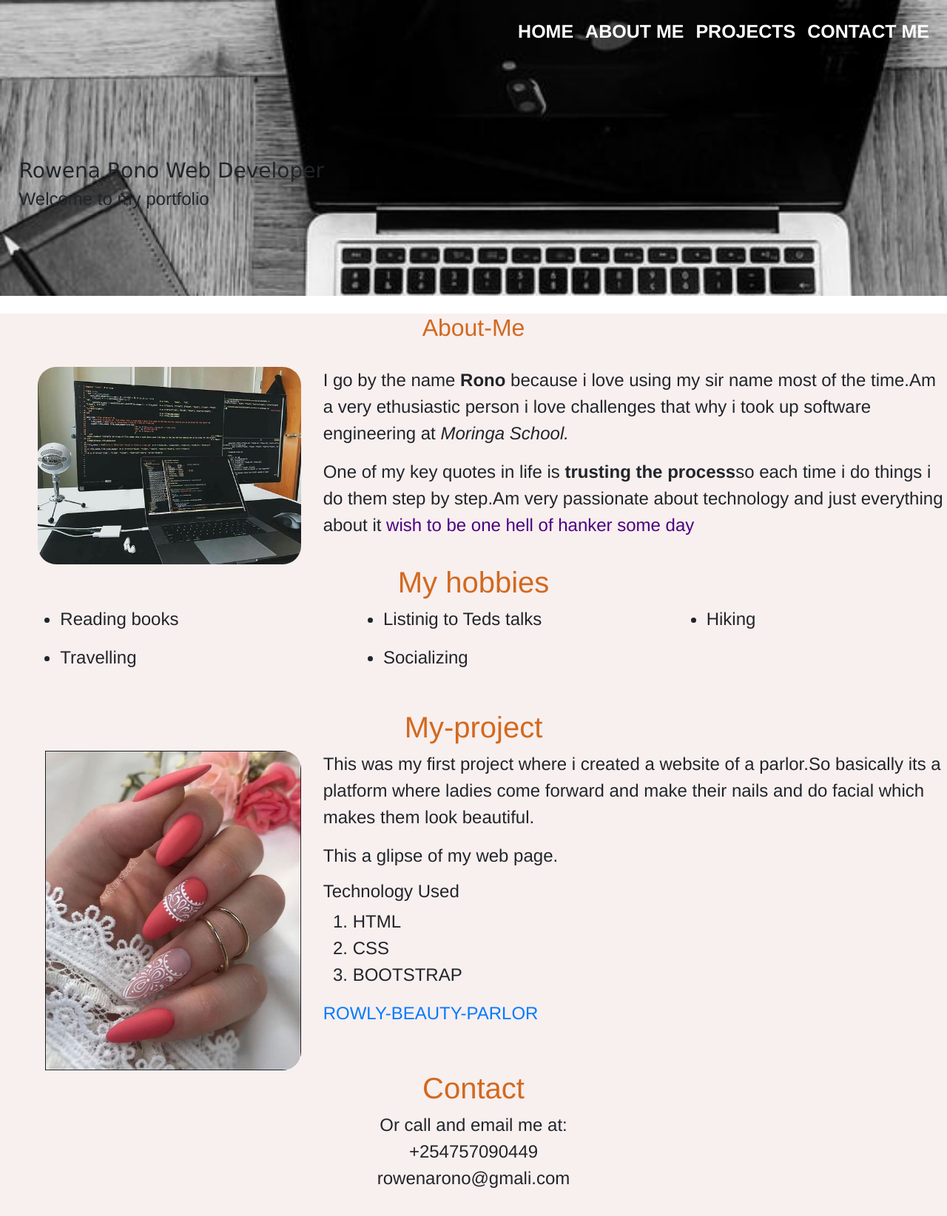
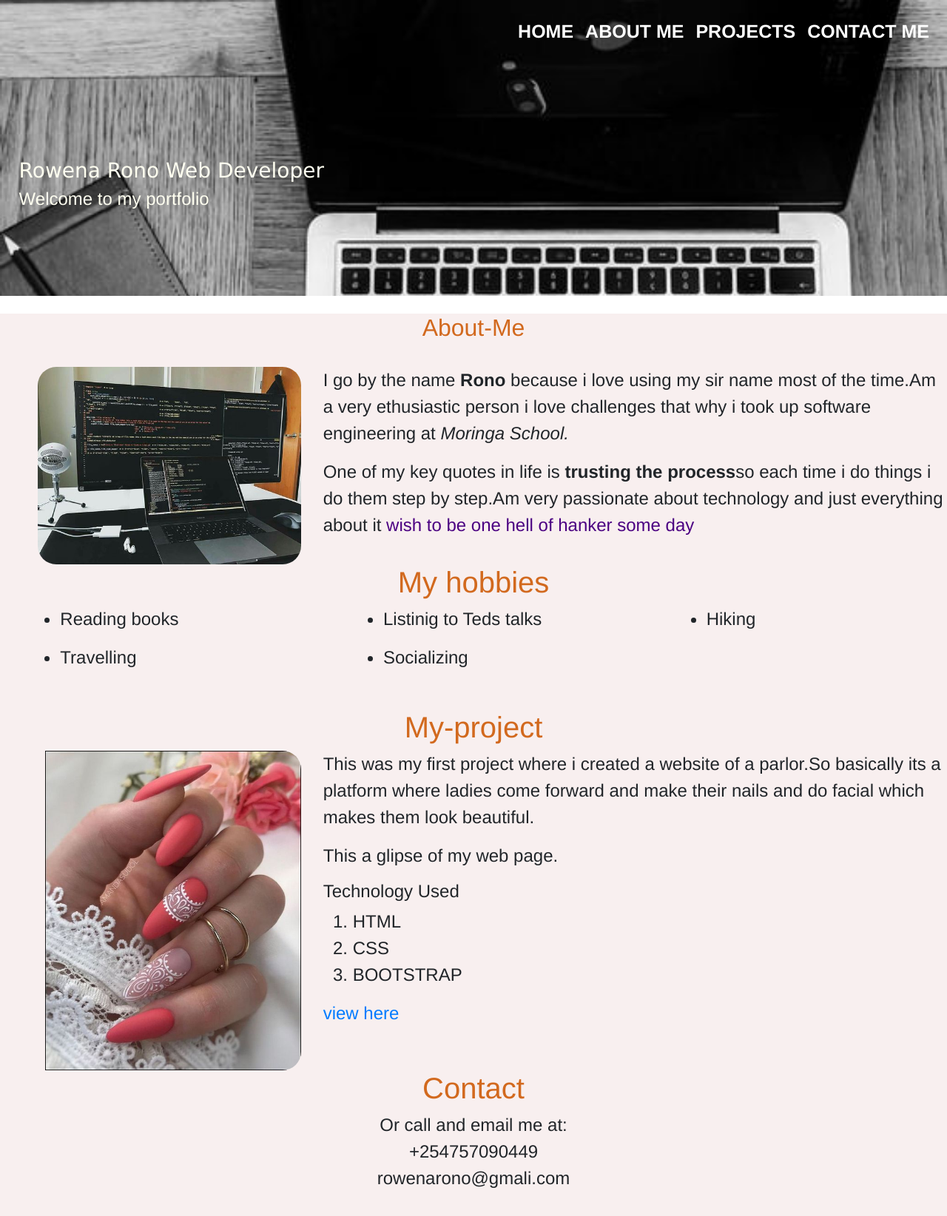
Before and after one commit to rowenarono95/My-portfolio, a plain HTML site: page index.html in a window 1280 px wide. Shown: the whole page at 74% size. Drawn offline with nearby package versions, Linux system fonts and the light colour scheme.

Commit message:
modified my styling

```diff
--- a/index.html
+++ b/index.html
@@ -118,7 +118,7 @@
               <li>BOOTSTRAP</li>
             </ol>
             <a href="https://rowenarono95.github.io/ROWLY-BEAUTY-PARLOR/"
-              >ROWLY-BEAUTY-PARLOR</a>
+              >view here</a>
           </div>
         </div>
 
--- a/styles.css
+++ b/styles.css
@@ -77,6 +77,8 @@ h2{
 #content{
     padding-top:10%;
     padding-left:2%;
+    font-size: large;
+    color: ivory;
 }
 #nav .nav-item .nav-link{
     color:white;
```
Also changed, not shown: 2 other files.
